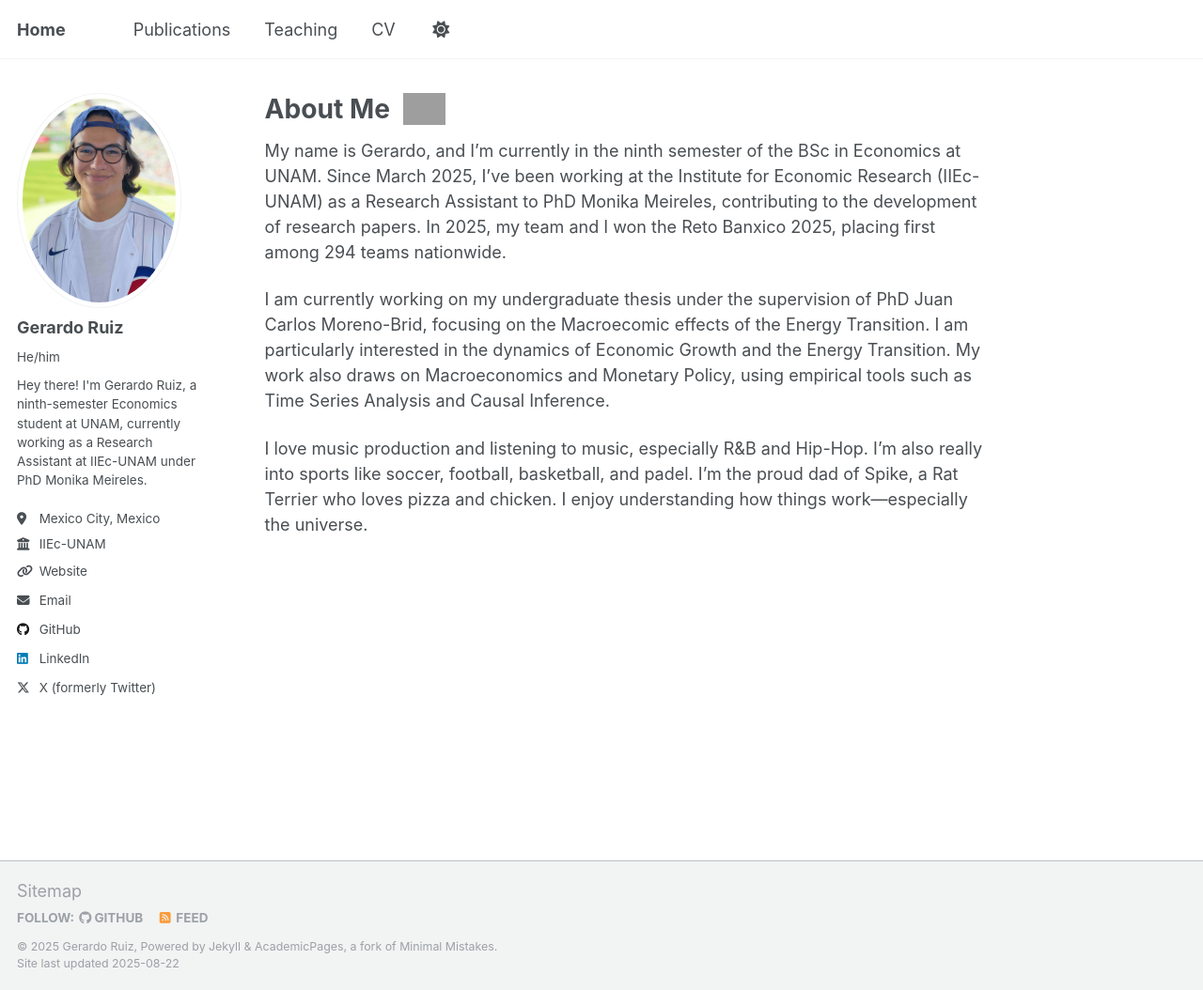
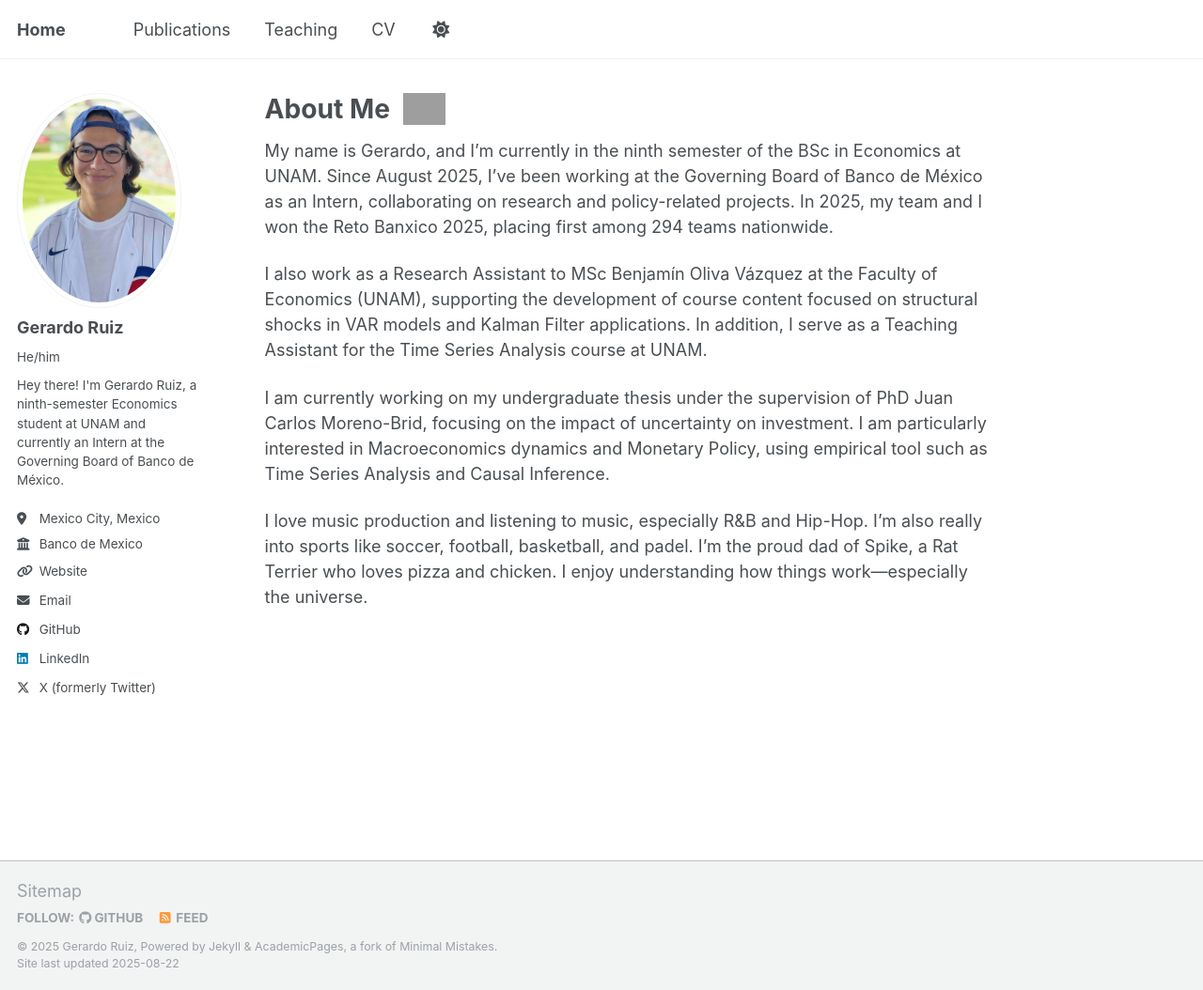
Before and after one commit to gerardorglz/gerardorglz.github.io, a Jekyll site: the page built from _pages/about.md, in a window 1280 px wide and 1054 px high. Shown: the whole window at 94% size. Built offline with Jekyll 4.4.1, drawn with Linux system fonts in a browser that asks for light colours; grey boxes are pictures that could not be loaded.

Commit message:
21/08/2025

```diff
--- a/_config.yml
+++ b/_config.yml
@@ -26,9 +26,9 @@ author:
   avatar           : "IMG_3165.jpg"
   name             : "Gerardo Ruiz"
   pronouns         : "He/him"
-  bio              : "Hey there! I'm Gerardo Ruiz, a ninth-semester Economics student at UNAM, currently working as a Research Assistant at IIEc-UNAM under PhD Monika Meireles."
+  bio              : "Hey there! I'm Gerardo Ruiz, a ninth-semester Economics student at UNAM and currently an Intern at the Governing Board of Banco de México."
   location         : "Mexico City, Mexico"
-  employer         : "IIEc-UNAM"
+  employer         : "Banco de Mexico"
   uri              : "https://gerardorglz.shinyapps.io/indicadores-mx-usa/"
   email            : "gerardorg2203@gmail.com"
 
--- a/_pages/about.md
+++ b/_pages/about.md
@@ -7,8 +7,10 @@ redirect_from:
   - /about.html
 ---
 
-My name is Gerardo, and I'm currently in the ninth semester of the BSc in Economics at UNAM. Since March 2025, I've been working at the Institute for Economic Research (IIEc-UNAM) as a Research Assistant to PhD Monika Meireles, contributing to the development of research papers. In 2025, my team and I won the Reto Banxico 2025, placing first among 294 teams nationwide.
+My name is Gerardo, and I'm currently in the ninth semester of the BSc in Economics at UNAM. Since August 2025, I've been working at the Governing Board of Banco de México as an Intern, collaborating on research and policy-related projects. In 2025, my team and I won the Reto Banxico 2025, placing first among 294 teams nationwide.
 
-I am currently working on my undergraduate thesis under the supervision of PhD Juan Carlos Moreno-Brid, focusing on the Macroecomic effects of the Energy Transition. I am particularly interested in the dynamics of Economic Growth and the Energy Transition. My work also draws on Macroeconomics and Monetary Policy, using empirical tools such as Time Series Analysis and Causal Inference.
+I also work as a Research Assistant to MSc Benjamín Oliva Vázquez at the Faculty of Economics (UNAM), supporting the development of course content focused on structural shocks in VAR models and Kalman Filter applications. In addition, I serve as a Teaching Assistant for the Time Series Analysis course at UNAM.
+
+I am currently working on my undergraduate thesis under the supervision of PhD Juan Carlos Moreno-Brid, focusing on the impact of uncertainty on investment. I am particularly interested in Macroeconomics dynamics and Monetary Policy, using empirical tool such as Time Series Analysis and Causal Inference.
 
 I love music production and listening to music, especially R&B and Hip-Hop. I’m also really into sports like soccer, football, basketball, and padel. I'm the proud dad of Spike, a Rat Terrier who loves pizza and chicken. I enjoy understanding how things work—especially the universe.
```
Also changed, not shown: 1 other file.
